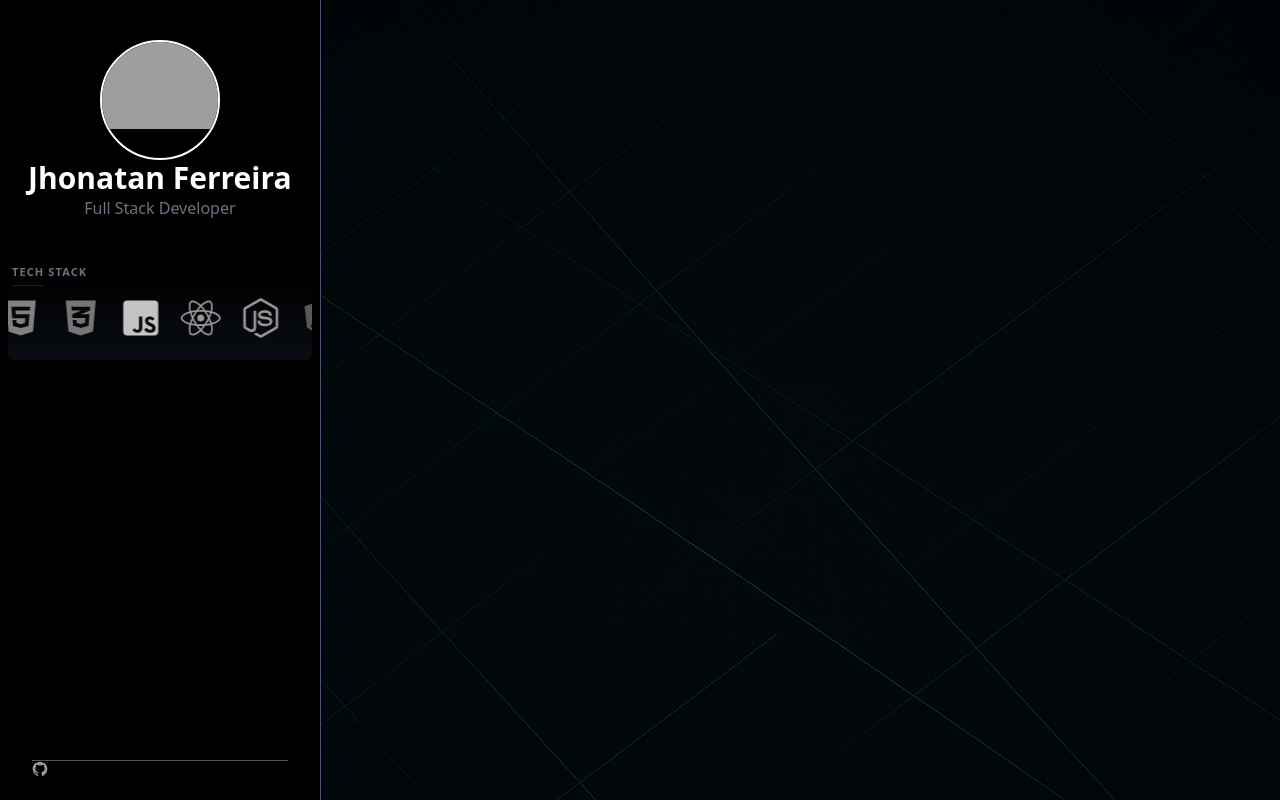
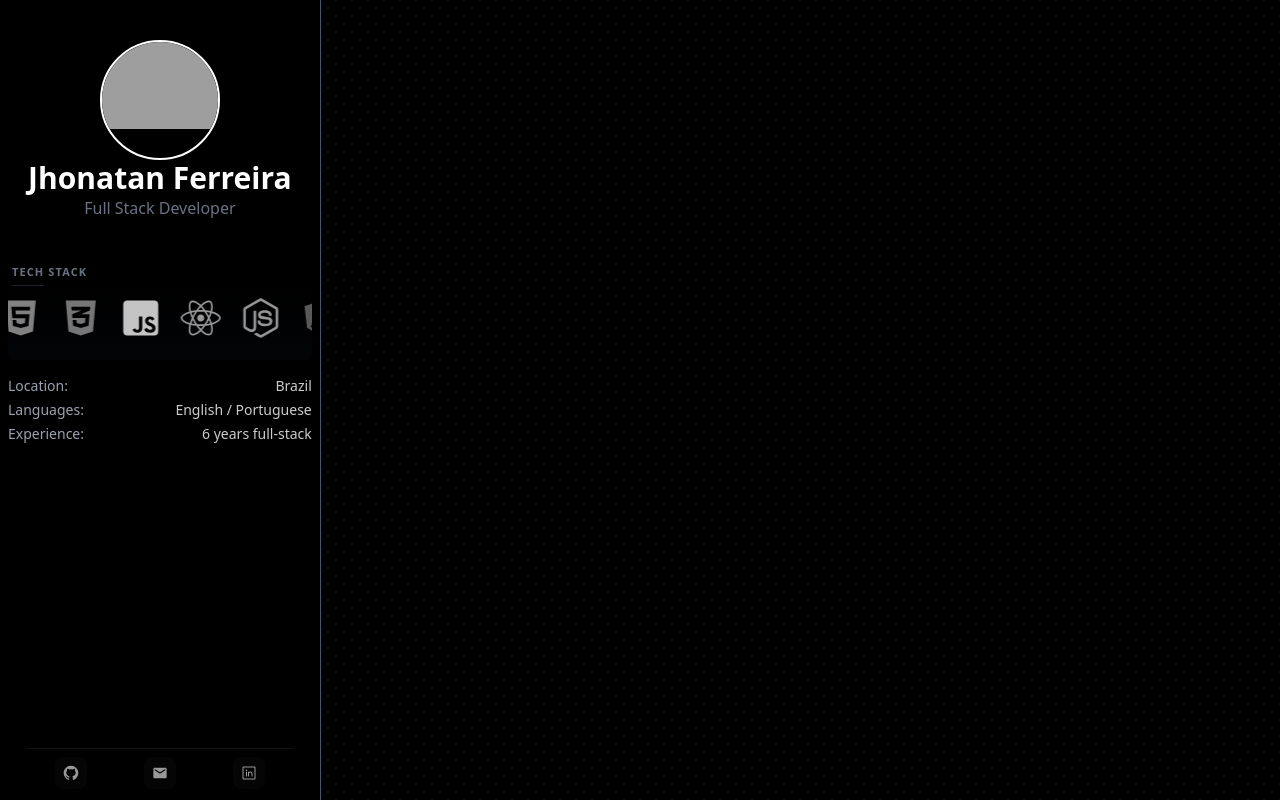
Before and after one commit to jhonatanAlanFerreira/portfolio, a Next.js app: page / in a window 1280 px wide. Built offline with nearby package versions, Linux system fonts and the light colour scheme; grey boxes are pictures that could not be loaded.

Commit message:
adjusting the layout WIP

```diff
--- a/app/globals.css
+++ b/app/globals.css
@@ -1,7 +1,20 @@
 @import "tailwindcss";
 
 body {
-    background-image: url("/background.png");
+    background:
+        radial-gradient(circle, hsla(0, 0%, 80%, 0.1) 1px, transparent 1px),
+        radial-gradient(circle, hsla(0, 0%, 80%, 0.1) 1px, transparent 1px);
+    background-position: 0 0, 0.5rem 0.5rem;
+    background-size: 1rem 1rem;
+    position: fixed;
+    top: 0;
+    left: 0;
+    width: 100%;
+    height: 100%;
+    background-color: #000;
+    z-index: -1;
+    overflow: hidden;
+    filter: drop-shadow(0 0 2px rgba(255, 255, 255, 0.05));
 }
 
 .marquee {
--- a/app/page.tsx
+++ b/app/page.tsx
@@ -1,5 +1,7 @@
 import TechCarousel from "@/components/TechCarousel/TechCarousel";
 import { GrGithub } from "react-icons/gr";
+import { MdEmail } from "react-icons/md";
+import { PiLinkedinLogo } from "react-icons/pi";
 
 export default function Home() {
   return (
@@ -19,10 +21,35 @@ export default function Home() {
           </div>
           <div className="w-full px-2 mb-1 flex-1 place-items-center overflow-hidden z-10">
             <TechCarousel></TechCarousel>
-            <div className="flex flex-col w-full pt-4"></div>
+            <div className="flex flex-col w-full pt-4 text-sm">
+              <div className="space-y-1 font-medium text-gray-400">
+                <div className="flex justify-between">
+                  <span>Location:</span>
+                  <span className="text-white/80">Brazil</span>
+                </div>
+                <div className="flex justify-between">
+                  <span>Languages:</span>
+                  <span className="text-white/80">English / Portuguese</span>
+                </div>
+                <div className="flex justify-between">
+                  <span>Experience:</span>
+                  <span className="text-white/80">6 years full-stack</span>
+                </div>
+              </div>
+            </div>
           </div>
-          <div className="grayscale size-4/5 absolute h-10 bottom-0 border-t border-slate-600">
-            <GrGithub className="text-sky-400" />
+          <div className="grayscale size-5/6 absolute h-13 bottom-0 border-t border-slate-800/50">
+            <div className="flex justify-around pt-2">
+              <div className="p-2 rounded-lg bg-slate-950/80 transition group">
+                <GrGithub className="text-sky-400" />
+              </div>
+              <div className="p-2 rounded-lg bg-slate-950/80 transition group">
+                <MdEmail className="text-sky-400" />
+              </div>
+              <div className="p-2 rounded-lg bg-slate-950/80 transition group">
+                <PiLinkedinLogo className="text-sky-400" />
+              </div>
+            </div>
           </div>
         </div>
       </aside>
--- a/components/TechCarousel/TechCarousel.tsx
+++ b/components/TechCarousel/TechCarousel.tsx
@@ -33,7 +33,7 @@ export default function TechCarousel() {
     <div
       ref={marqueeRef}
       style={{ maxWidth: maxWidth }}
-      className="marquee rounded-md shadow-sm bg-gradient-to-b from-black/10 to-slate-800/30 hover:from-black hover:to-slate-800 transition-colors duration-300"
+      className="marquee rounded-md shadow-sm bg-gradient-to-b from-black/10 to-slate-800/10 hover:from-gray-950/30 hover:to-black transition-colors duration-300"
     >
       <p className="tech_stack pl-1 absolute pt-2 text-[11px] tracking-widest font-semibold uppercase text-gray-500 after:block after:h-[1px] after:w-8 after:mt-1 after:bg-slate-600/40">
         Tech Stack
```
